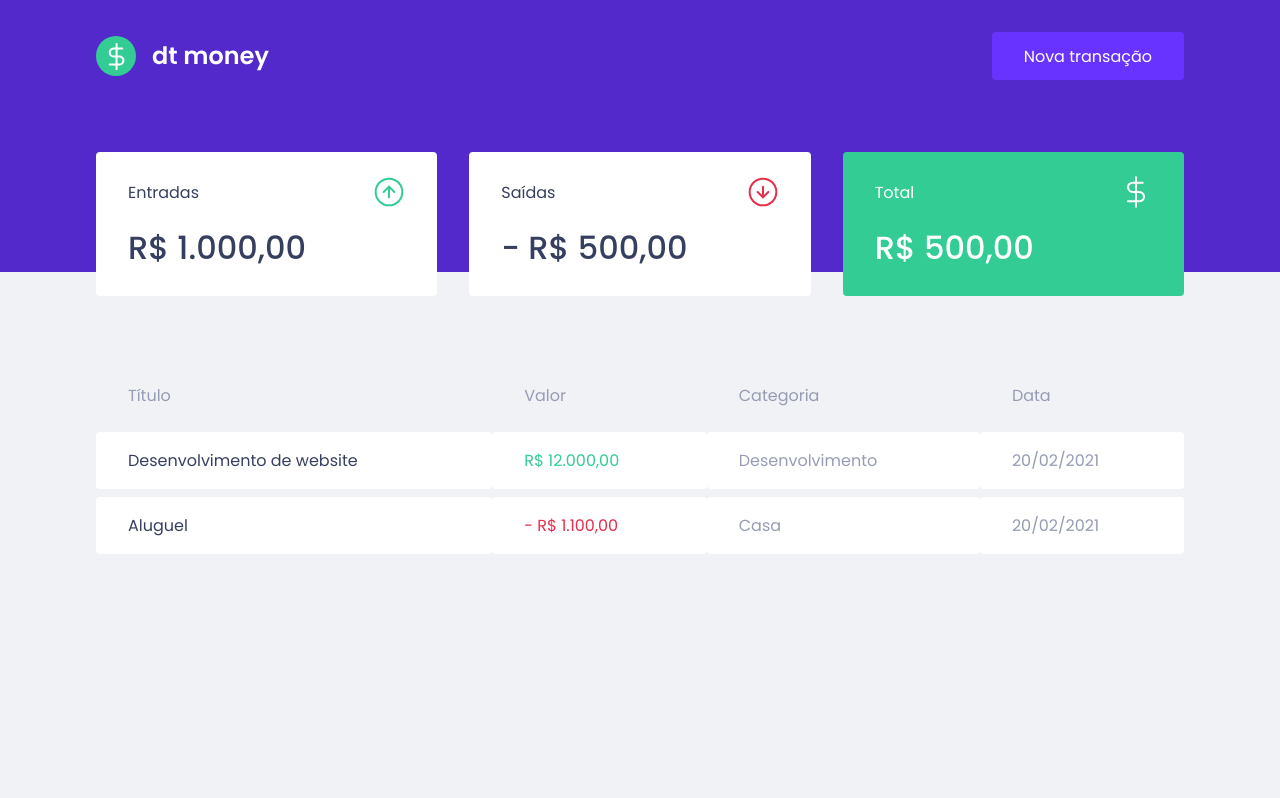
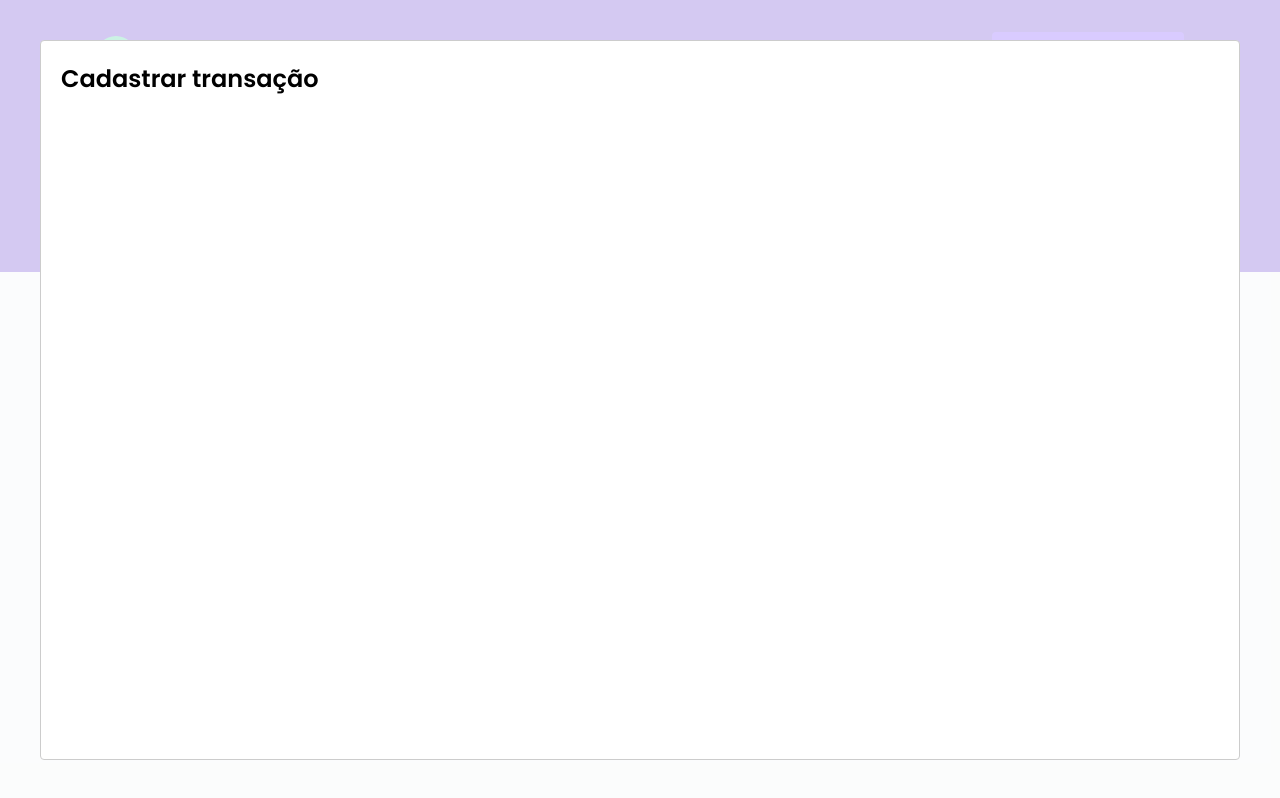
Before and after one commit to leonardo-coutinho-dev/rocketseat-ignite-reactjs-classes-2022, a React (Create React App) app in the folder 02-dt-money/: page / in a window 1280 px wide. Both pictures are taken after a click on the button "Nova transação". Built offline with nearby package versions, Linux system fonts and the light colour scheme; no server answers; what miragejs would draw is missing.

Commit message:
adding react modal

```diff
--- a/02-dt-money/package.json
+++ b/02-dt-money/package.json
@@ -7,6 +7,7 @@
     "miragejs": "^0.1.45",
     "react": "^18.2.0",
     "react-dom": "^18.2.0",
+    "react-modal": "^3.15.1",
     "react-scripts": "5.0.1",
     "styled-components": "^5.3.5",
     "web-vitals": "^2.1.0"
@@ -19,6 +20,7 @@
     "@types/node": "^16.7.13",
     "@types/react": "^18.0.0",
     "@types/react-dom": "^18.0.0",
+    "@types/react-modal": "^3.13.1",
     "@types/styled-components": "^5.1.26",
     "typescript": "^4.4.2"
   },
--- a/02-dt-money/src/components/Header/index.tsx
+++ b/02-dt-money/src/components/Header/index.tsx
@@ -1,13 +1,35 @@
+import { useState } from "react";
 import logoSvg from "../../assets/logo.svg";
+import Modal from "react-modal";
 
 import { Container, Content } from "./styles";
 
 export const Header = () => {
+  const [isNewTransactionModalOpen, setIsNewTransactionModalOpen] =
+    useState(false);
+
+  function handleOpenNewTransactionModal() {
+    setIsNewTransactionModalOpen(true);
+  }
+
+  function handleCloseNewTransactionModal() {
+    setIsNewTransactionModalOpen(false);
+  }
+
   return (
     <Container>
       <Content>
         <img src={logoSvg} alt="dt money" />
-        <button type="button">Nova transação</button>
+        <button type="button" onClick={handleOpenNewTransactionModal}>
+          Nova transação
+        </button>
+
+        <Modal
+          isOpen={isNewTransactionModalOpen}
+          onRequestClose={handleCloseNewTransactionModal}
+        >
+          <h2>Cadastrar transação</h2>
+        </Modal>
       </Content>
     </Container>
   );
```
Also changed, not shown: 2 other files (tests, documents, lock files or other folders).
